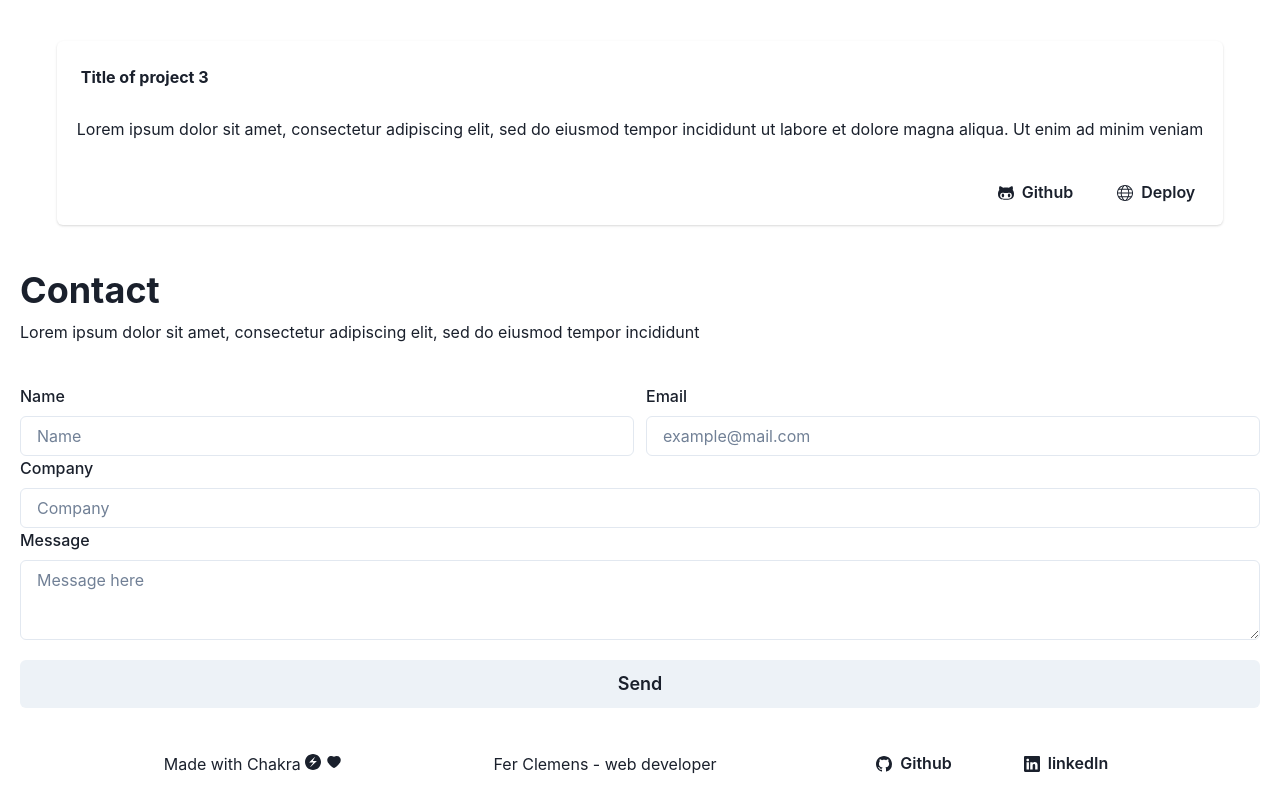
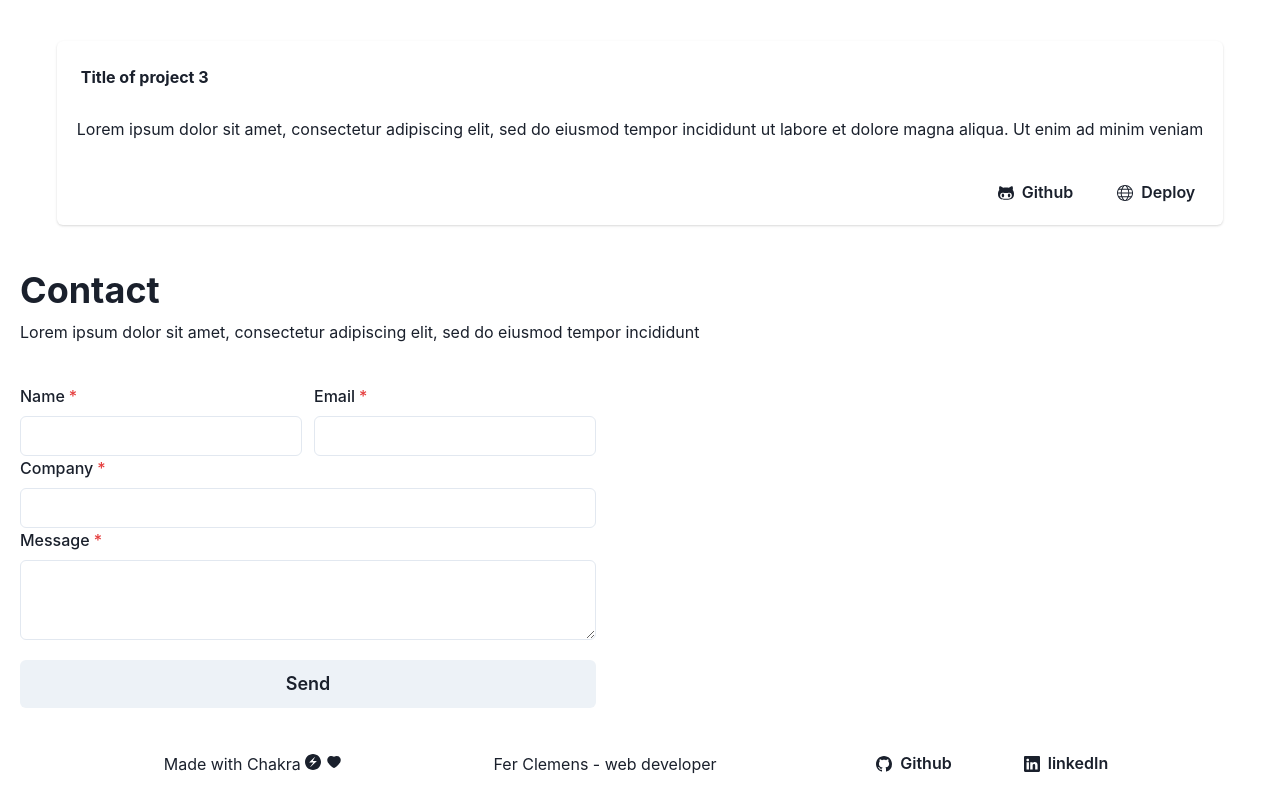
Before and after one commit to Ferclemens/vite-portfolio, a React (Vite) app: page / in a window 1280 px wide. Shown: the part 1157-1957 px from the top of the page. Built offline with nearby package versions, Linux system fonts and the light colour scheme.

Commit message:
:electric_plug: test form component with Netlify

```diff
--- a/package.json
+++ b/package.json
@@ -18,8 +18,8 @@
     "framer-motion": "^8.5.5",
     "react": "^18.2.0",
     "react-dom": "^18.2.0",
-    "react-icons": "^4.7.1",
-    "react-slick": "^0.29.0"
+    "react-hook-form": "^7.43.0",
+    "react-icons": "^4.7.1"
   },
   "devDependencies": {
     "@types/react": "^18.0.26",
--- a/src/components/Contact.jsx
+++ b/src/components/Contact.jsx
@@ -1,9 +1,10 @@
-import { Button, FormControl, FormLabel, GridItem, Heading, Input, SimpleGrid, Text, Textarea, useBreakpointValue, Stack, useDisclosure, Alert, AlertIcon, AlertTitle, AlertDescription } from '@chakra-ui/react'
-import React from 'react'
+import { Button, FormControl, FormLabel, GridItem, Heading, Input, SimpleGrid, Text, Textarea, useBreakpointValue, Stack, useDisclosure, Alert, AlertIcon, AlertTitle, AlertDescription, FormErrorMessage, FormHelperText } from '@chakra-ui/react'
+import React, { useState } from 'react'
 
 
 function Contact() {
-  //hook para cambiar tamaño de input (responsive)
+
+  //hook para cambiar tamaño de input name & email (responsive)
   const colSpan = useBreakpointValue({base:2, sm:1})
 
   return (
@@ -13,35 +14,38 @@ function Contact() {
           <Heading size="xl">Contact</Heading>
           <Text>Lorem ipsum dolor sit amet, consectetur adipiscing elit, sed do eiusmod tempor incididunt</Text>
         </Stack>
+        <form name='form' netlify>
           <SimpleGrid columns={2} columnGap={3} w="full">
             <GridItem colSpan={colSpan}>
-            <FormControl>
+              <FormControl isRequired>
                 <FormLabel>Name</FormLabel>
-              <Input placeholder='Name'></Input>
+                <Input name='name' id='name' type='text'></Input>
               </FormControl>
             </GridItem>
             <GridItem colSpan={colSpan}>
-            <FormControl>
+              <FormControl isRequired>
                 <FormLabel>Email</FormLabel>
-              <Input placeholder='example@mail.com' type="email" ></Input>
+                <Input name='email' id='email' type="email"></Input>
               </FormControl>
             </GridItem>
             <GridItem colSpan={2}>
-            <FormControl>
+              <FormControl isRequired>
                 <FormLabel>Company</FormLabel>
-              <Input placeholder='Company'></Input>
+                <Input name='company' id='company' type='text'></Input>
               </FormControl>
             </GridItem>
             <GridItem colSpan={2}>
-            <FormControl>
+              <FormControl isRequired>
                 <FormLabel>Message</FormLabel>
-              <Textarea placeholder='Message here'></Textarea>
+                <Textarea name='message' id='message' type='text'></Textarea>
               </FormControl>
             </GridItem>
             <GridItem colSpan={2}>
-            <Button mt={5} size="lg" w="full">Send</Button>
+              <Button mt={5} size="lg" w="full" type='submit'
+              >Send</Button>
             </GridItem>
           </SimpleGrid>
+        </form>
       </Stack>
     </>
   )
```
Also changed, not shown: 2 other files (tests, documents, lock files or other folders). Lines whose indentation alone changed are shown as unchanged.
